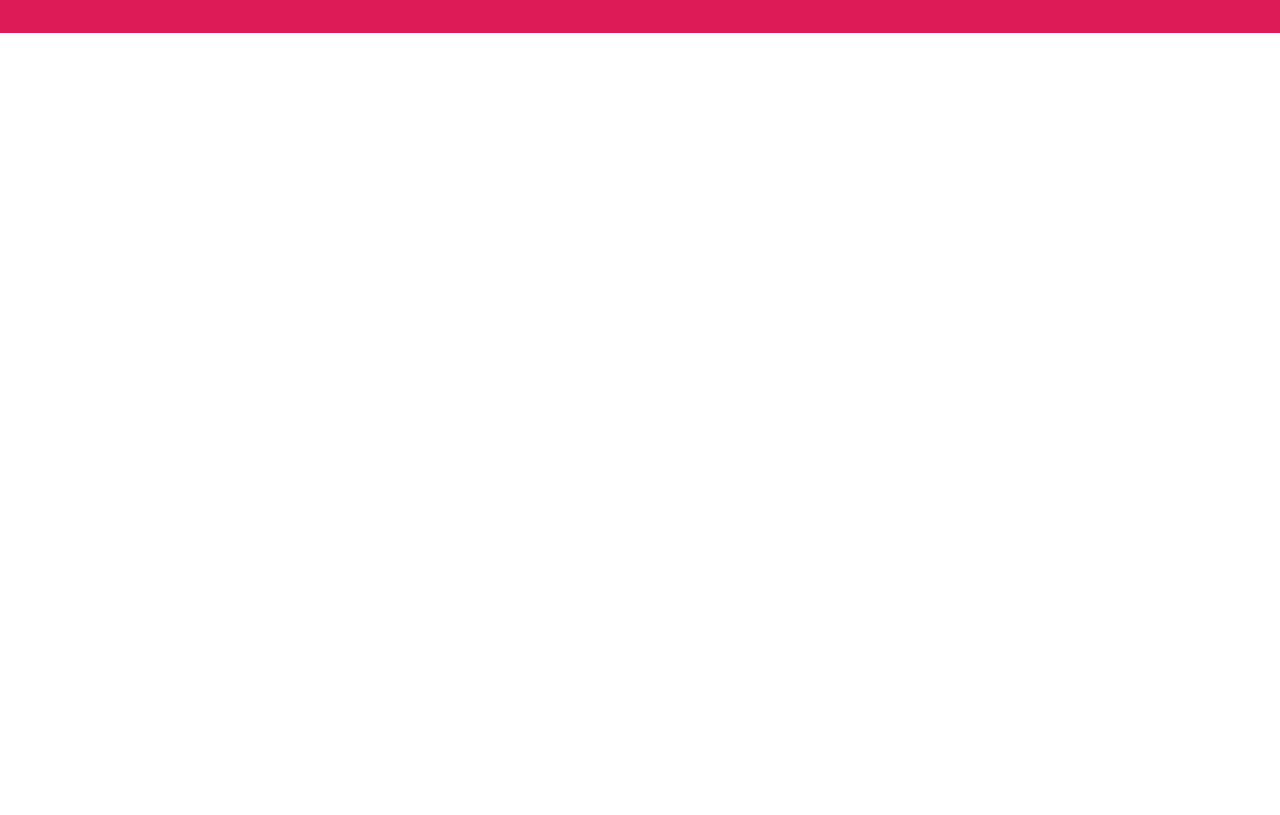
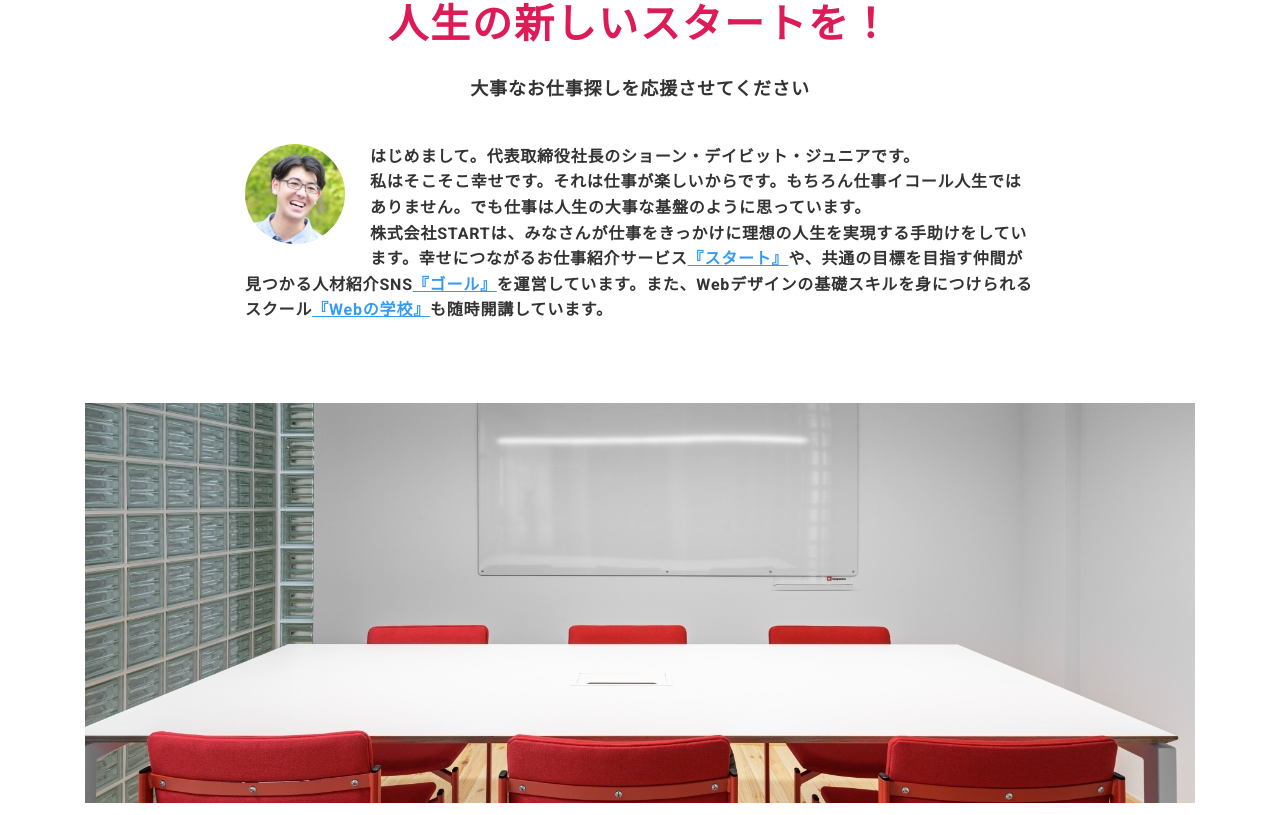
Before and after one commit to r77tchan/start, a Next.js app: page /message in a window 1280 px wide. Shown: the part 405-1220 px from the top of the page. Before the commit the page ends 800 px from the top, so only its background shows below. Built offline with nearby package versions, Linux system fonts and the light colour scheme.

Commit message:
「/message」ページ作成

```diff
--- a/app/message/page.tsx
+++ b/app/message/page.tsx
@@ -1,9 +1,15 @@
+import Message from "@/lib/components/Message";
+import OfficeImage from "@/lib/components/OfficeImage";
 import PageHeadImage from "@/lib/components/PageHeadImage";
 
 export default function MessagePage() {
   return (
     <div>
       <PageHeadImage title="メッセージ" />
+      <div className="mx-auto flex max-w-292.5 flex-col gap-y-12.5 px-5 pt-10 pb-15 md:gap-y-20 md:px-7.5 md:pt-15 md:pb-25">
+        <Message />
+        <OfficeImage />
+      </div>
     </div>
   );
 }
--- /dev/null
+++ b/lib/components/Message.tsx
@@ -0,0 +1,42 @@
+import { assetPath } from "../utils/assetPath";
+
+export default function Message() {
+  return (
+    <div>
+      <h2 className="text-red-1 mb-3.75 text-center text-[24px] font-extrabold tracking-wider md:mb-5 md:text-[40px]">
+        「仕事」をきっかけに
+        <br />
+        人生の新しいスタートを！
+      </h2>
+      <p className="mb-7.5 text-center text-[15px] leading-[1.6] font-semibold tracking-wider md:mb-10 md:text-[18px]">
+        大事なお仕事探しを応援させてください
+      </p>
+      <div className="mx-auto max-w-212.5 px-0 md:px-7.5">
+        <img
+          src={assetPath("/ceo.jpg")}
+          alt="社長写真"
+          className="float-left mr-3.75 mb-2.5 w-25 rounded-full md:mr-6.25 md:mb-3.75"
+        />
+        <p className="text-[15px] leading-[1.6] font-semibold md:text-[16px]">
+          はじめまして。代表取締役社長のショーン・デイビット・ジュニアです。
+          <br />
+          私はそこそこ幸せです。それは仕事が楽しいからです。もちろん仕事イコール人生ではありません。でも仕事は人生の大事な基盤のように思っています。
+          <br />
+          株式会社STARTは、みなさんが仕事をきっかけに理想の人生を実現する手助けをしています。幸せにつながるお仕事紹介サービス
+          <span className="cursor-not-allowed text-[#349bf4] underline">
+            『スタート』
+          </span>
+          や、共通の目標を目指す仲間が見つかる人材紹介SNS
+          <span className="cursor-not-allowed text-[#349bf4] underline">
+            『ゴール』
+          </span>
+          を運営しています。また、Webデザインの基礎スキルを身につけられるスクール
+          <span className="cursor-not-allowed text-[#349bf4] underline">
+            『Webの学校』
+          </span>
+          も随時開講しています。
+        </p>
+      </div>
+    </div>
+  );
+}
--- /dev/null
+++ b/lib/components/OfficeImage.tsx
@@ -0,0 +1,13 @@
+import { assetPath } from "../utils/assetPath";
+
+export default function OfficeImage() {
+  return (
+    <div>
+      <img
+        src={assetPath("/office.jpg")}
+        alt="オフィス写真"
+        className="h-65 w-full object-cover md:h-auto"
+      />
+    </div>
+  );
+}
```
